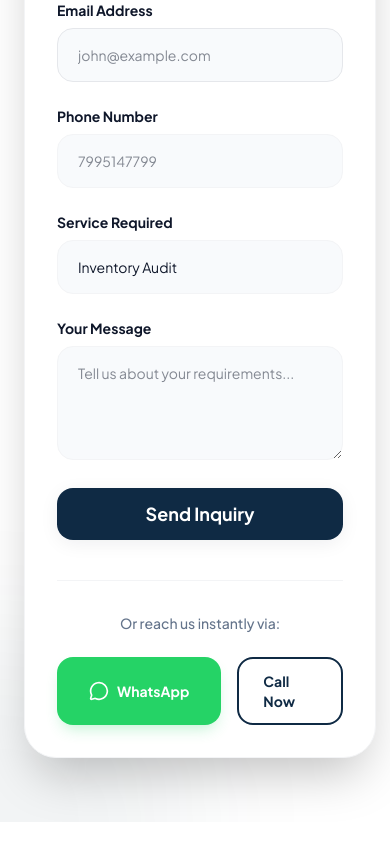
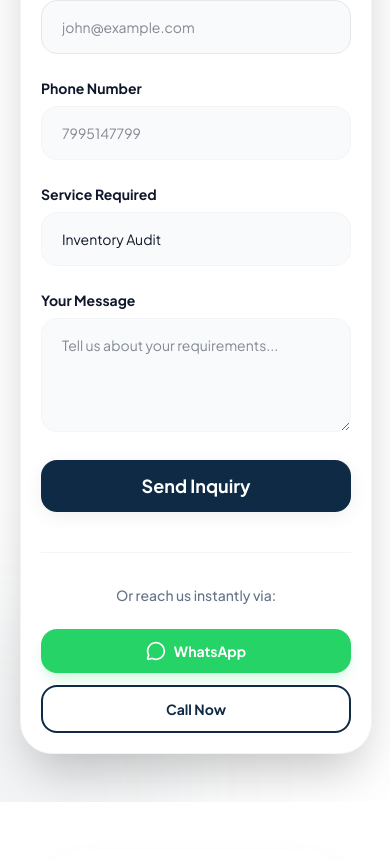
Before and after one commit to gouravboga12-rgb/Audit-Squad, a React (Vite) app: page /contact in a window 390 px wide. Shown: the part 1379-2240 px from the top of the page. Built offline with nearby package versions, Linux system fonts and the light colour scheme; grey boxes are pictures that could not be loaded.

Commit message:
fix: Resolve mobile layout overflow and missing left padding in Contact section

```diff
--- a/src/components/sections/ContactSection.jsx
+++ b/src/components/sections/ContactSection.jsx
@@ -55,7 +55,7 @@ const ContactSection = () => {
   ];
 
   return (
-    <section className="py-16 lg:py-24 px-6 md:px-10 lg:px-16 bg-background relative overflow-hidden">
+    <section className="section-padding bg-background relative overflow-hidden w-full">
       {/* Decorative background elements */}
       <div className="absolute top-0 right-0 w-96 h-96 bg-accent/5 rounded-full blur-3xl -mr-48 -mt-48"></div>
       <div className="absolute bottom-0 left-0 w-96 h-96 bg-primary/5 rounded-full blur-3xl -ml-48 -mb-48"></div>
@@ -105,7 +105,7 @@ const ContactSection = () => {
 
         {/* Contact Form / Lead Gen */}
         <div className="lg:col-span-2" data-aos="fade-left">
-          <div className="bg-white p-8 lg:p-12 rounded-[2rem] lg:rounded-[3rem] shadow-2xl border border-gray-100 relative overflow-hidden">
+          <div className="bg-white p-5 md:p-8 lg:p-12 rounded-[2rem] lg:rounded-[3rem] shadow-2xl border border-gray-100 relative overflow-hidden w-full">
             <div className="absolute top-0 right-0 w-32 h-32 bg-accent/5 rounded-full -mr-16 -mt-16"></div>
 
             <div className="relative z-10">
@@ -188,13 +188,13 @@ const ContactSection = () => {
 
               <div className="mt-10 pt-8 border-t border-gray-100">
                 <div className="flex flex-col md:flex-row items-center justify-between gap-6">
-                  <p className="text-text-secondary font-medium">Or reach us instantly via:</p>
-                  <div className="flex gap-4">
-                    <a href={whatsappUrl} className="btn-whatsapp px-6 py-3">
+                  <p className="text-text-secondary font-medium text-center md:text-left">Or reach us instantly via:</p>
+                  <div className="flex flex-col sm:flex-row gap-3 w-full md:w-auto">
+                    <a href={whatsappUrl} className="btn-whatsapp px-4 py-3 justify-center w-full sm:w-auto">
                       <MessageCircle size={20} />
                       WhatsApp
                     </a>
-                    <a href="tel:7995147799" className="btn-secondary px-6 py-3 border-accent text-accent hover:bg-accent">
+                    <a href="tel:7995147799" className="btn-secondary px-4 py-3 border-accent text-accent hover:bg-accent justify-center w-full sm:w-auto">
                       Call Now
                     </a>
                   </div>
```
